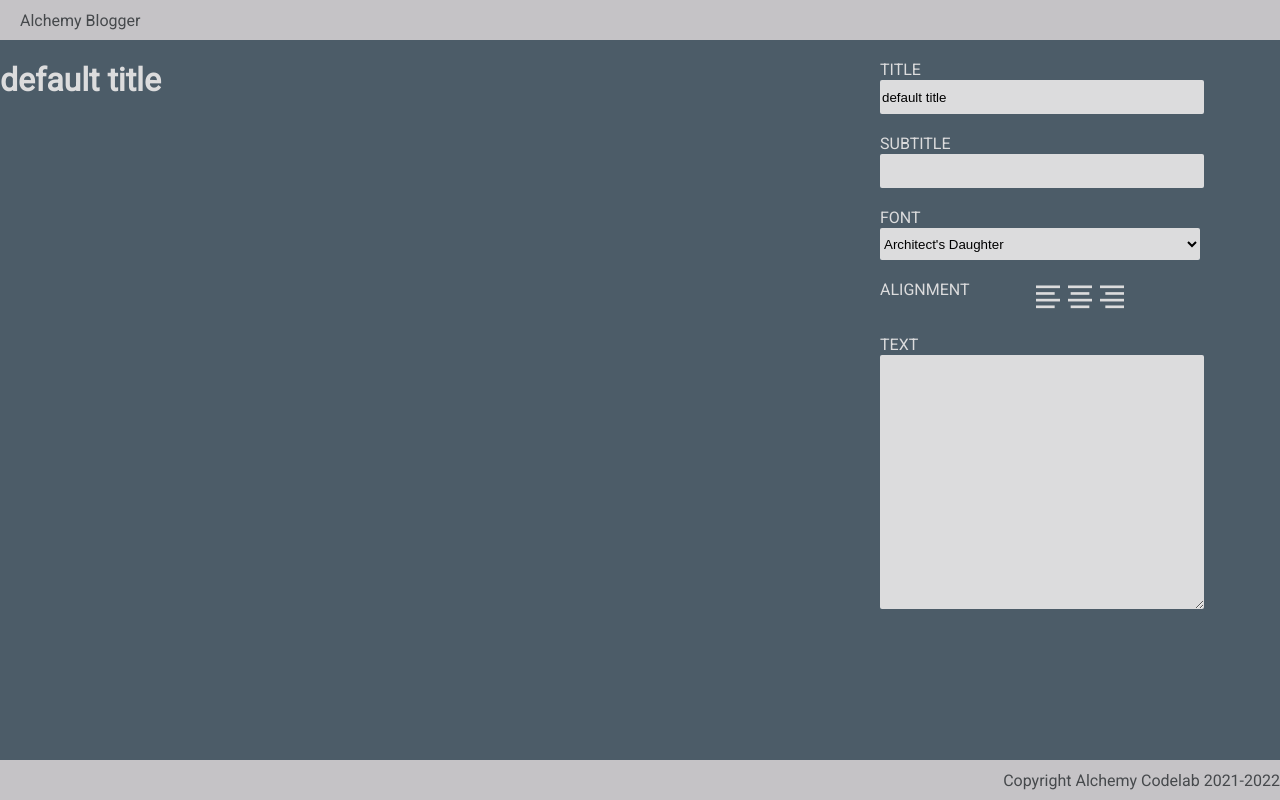
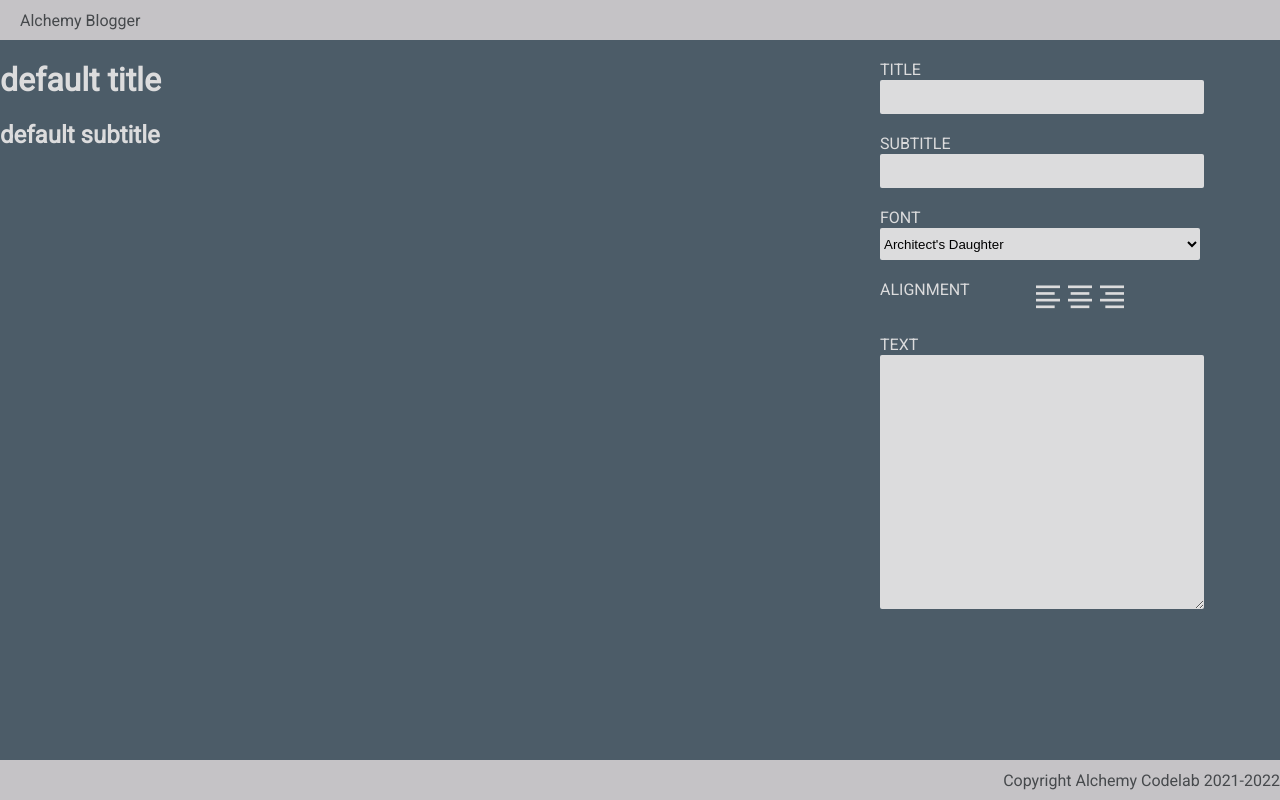
Before and after one commit to Zachary-Piontek/React-HB-Blog-Builder, a React (Create React App) app: page / in a window 1280 px wide. Built offline with nearby package versions, Linux system fonts and the light colour scheme; a web font is replaced by a local one.

Commit message:
added subtitle state and displays

```diff
--- a/src/components/Editor/Editor.js
+++ b/src/components/Editor/Editor.js
@@ -2,7 +2,7 @@ import React from 'react';
 
 import './Editor.css';
 
-export default function Editor({ title, setTitle }) {
+export default function Editor({ title, setTitle, subtitle, setSubTitle }) {
   return (
     <div className="editor">
       <div className="form-control">
@@ -10,7 +10,7 @@ export default function Editor({ title, setTitle }) {
         <label htmlFor="title">Title</label>
       </div>
       <div className="form-control">
-        <input type="text" />
+        <input type="text" value={subtitle} onChange={ (event) => setSubTitle(event.target.value)} />
         <label>Subtitle</label>
       </div>
       <div className="form-control">
--- a/src/components/Home/Home.js
+++ b/src/components/Home/Home.js
@@ -9,12 +9,14 @@ import { useState } from 'react';
 export default function Home() {
   // add useState calls here for title, subtitle, font, align, and text
   const [title, setTitle] = useState('default title');
+  const [subtitle, setSubTitle] = useState('default subtitle');
+
 
   return (
     <main>
       {/* pass the state variables as props to the presentational components */}
-      <Preview title={title}/>
-      <Editor title={title} setTitle={setTitle}/>
+      <Preview title={title} subtitle={subtitle}/>
+      <Editor setTitle={setTitle} setSubTitle={setSubTitle}/>
     </main>
   );
 }
--- a/src/components/Preview/Preview.js
+++ b/src/components/Preview/Preview.js
@@ -2,7 +2,7 @@ import React from 'react';
 
 import './Preview.css';
 
-export default function Preview({ title }) {
+export default function Preview({ title, subtitle }) {
   // implement a Preview screen here
   //  Note - the HTML should have the following structure
   //  the main div should have a class of preview and the font-name prop
@@ -10,6 +10,7 @@ export default function Preview({ title }) {
   return (
     <div>
       <h1>{title}</h1>
+      <h2>{subtitle}</h2>
     </div>
 
   );
```
